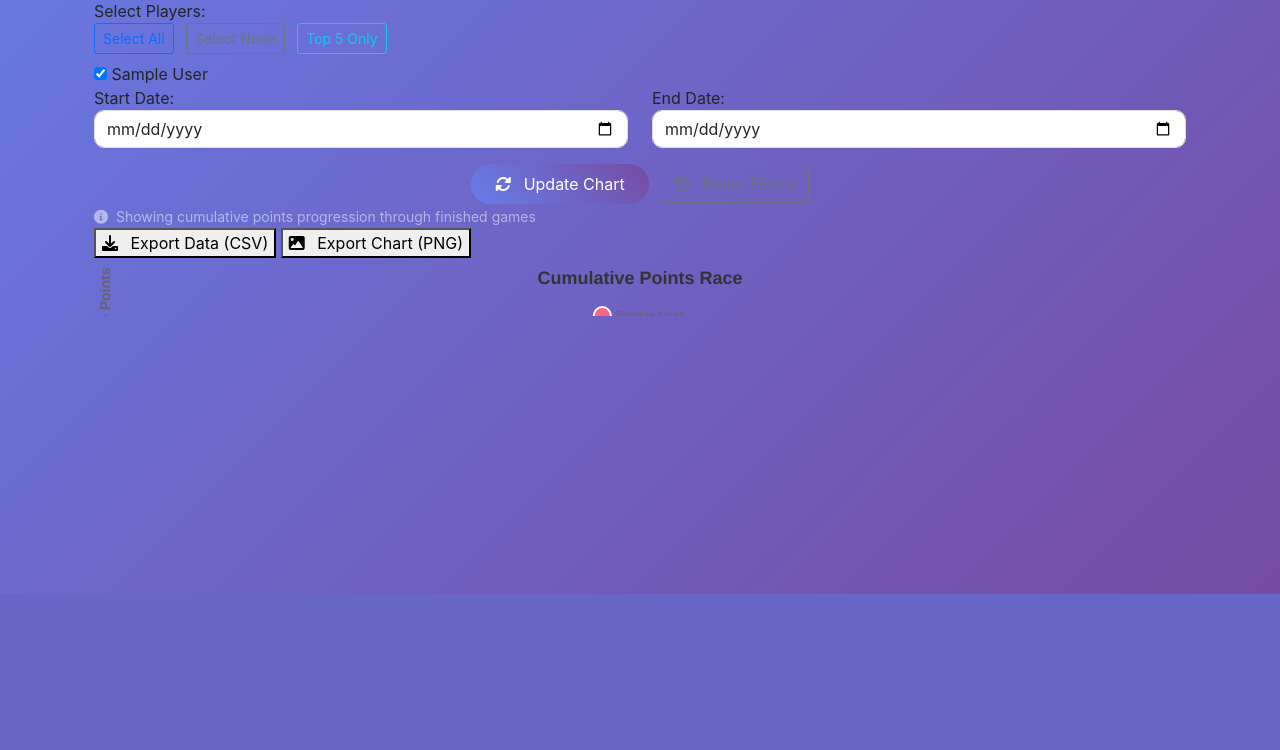
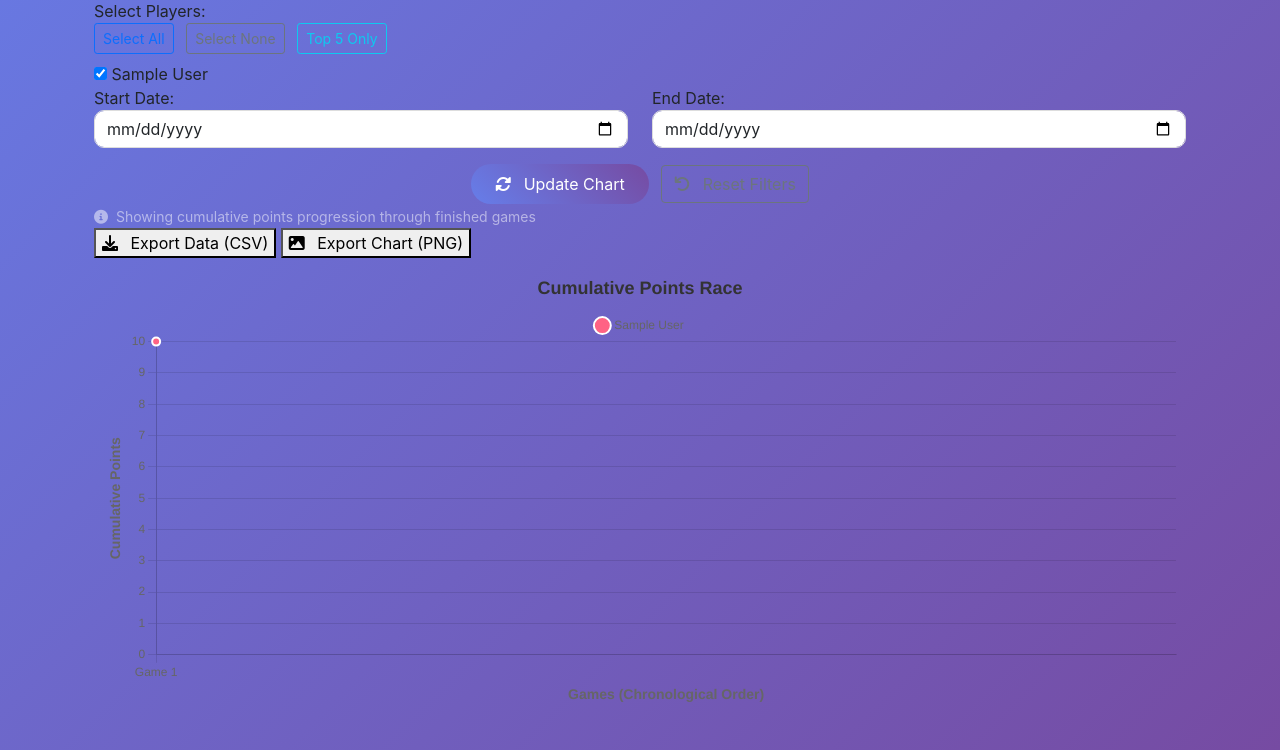
Before and after one commit to guntarsa/volleyball-prediction-game, a Flask app: page /race-chart in a window 1280 px wide. Shown: the part 286-1036 px from the top of the page. Before the commit the page ends 880 px from the top, so only its background shows below. Run offline with Flask 3, Linux system fonts and the light colour scheme; a user stored in the database is signed in; tables that the repository leaves empty hold one stand-in row (values such as "Sample post"); some libraries are stand-ins or nearby versions.

Commit message:
race chart debug

```diff
--- a/templates/race_chart.html
+++ b/templates/race_chart.html
@@ -16,8 +16,8 @@
 
     #race-chart {
         width: 100% !important;
-        height: 100% !important;
-        max-height: 460px;
+        height: 460px !important;
+        display: block !important;
     }
 
     .filters-section {
@@ -394,13 +394,15 @@ async function updateChart() {
                 return;
             }
 
-            renderChart(chartData);
-
-            // Hide loading, show chart
+            // Hide loading, show chart FIRST
             loadingDiv.style.display = 'none';
             chartCanvas.style.display = 'block';
 
-            console.log('Chart canvas should now be visible');
+            // Small delay to ensure canvas is rendered before creating chart
+            setTimeout(() => {
+                renderChart(chartData);
+                console.log('Chart canvas should now be visible');
+            }, 100);
         } else {
             throw new Error(result.error || 'Failed to load data');
         }
@@ -462,6 +464,10 @@ function renderChart(data) {
             options: {
                 responsive: true,
                 maintainAspectRatio: false,
+                aspectRatio: 2,
+                layout: {
+                    padding: 10
+                },
                 interaction: {
                     intersect: false,
                     mode: 'index'
@@ -552,6 +558,20 @@ function renderChart(data) {
         });
 
         console.log('Chart created successfully:', chart);
+
+        // Force canvas to have proper dimensions and trigger resize
+        setTimeout(() => {
+            const canvas = document.getElementById('race-chart');
+            canvas.style.height = '460px';
+            canvas.style.width = '100%';
+
+            if (chart) {
+                chart.resize();
+                chart.update('none'); // Update without animation
+                console.log('Chart resized, new dimensions:', chart.width, 'x', chart.height);
+                console.log('Chart area:', chart.chartArea);
+            }
+        }, 200);
 
     } catch (error) {
         console.error('Error creating chart:', error);
```
